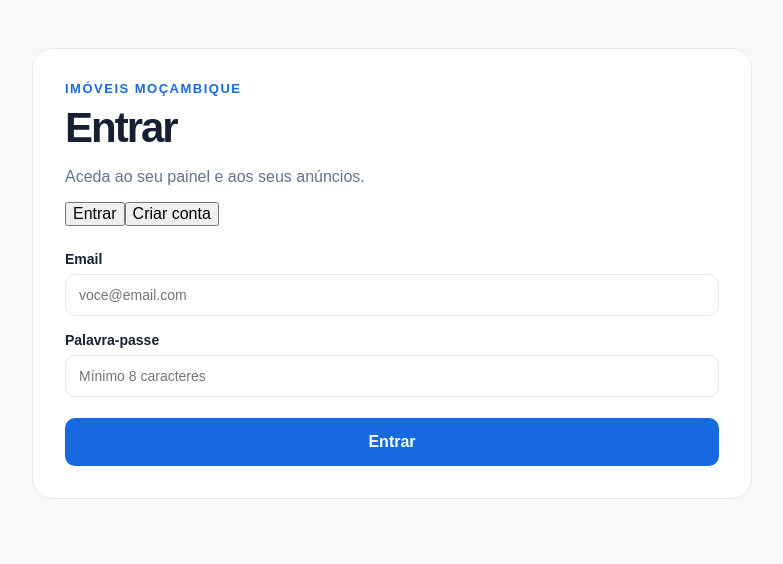
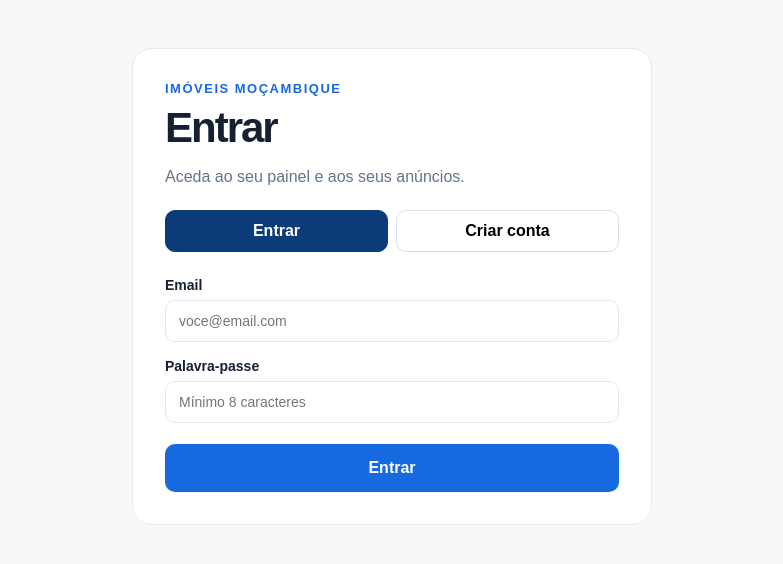
Before and after one commit to Jaylowkey/Imoveis, a Next.js app: page /auth in a window 1280 px wide. Shown: the top 564 px of the page, without its empty margins (248-1031 px from the left). Built offline with nearby package versions, Linux system fonts and the light colour scheme.

Commit message:
style authentication and moderation UI

```diff
--- a/app/globals.css
+++ b/app/globals.css
@@ -51,3 +51,7 @@ button,input,select,textarea { font:inherit; } button { cursor:pointer; } a { co
 .publish-form button:disabled { opacity:.65; cursor:wait; }
 @media (max-width:850px){ .stats-grid{grid-template-columns:1fr 1fr}.dashboard-header{align-items:start;flex-direction:column} }
 @media (max-width:520px){ .stats-grid{grid-template-columns:1fr 1fr}.dashboard-header h1{font-size:34px} }
+
+.auth-card{max-width:520px}.auth-tabs{display:grid;grid-template-columns:1fr 1fr;gap:8px;margin:24px 0}.auth-tabs button{border:1px solid #d9e0ea;background:#fff;padding:11px;border-radius:10px;font-weight:700;cursor:pointer}.auth-tabs button.active{background:#0b3b78;color:#fff;border-color:#0b3b78}
+.moderation-list,.property-list{display:grid;gap:12px}.moderation-item,.property-row{display:flex;align-items:center;justify-content:space-between;gap:20px;border:1px solid #e5e9ef;border-radius:14px;padding:18px;background:#fff}.moderation-item h3,.property-row h3{margin:0 0 5px}.moderation-item p,.property-row p{margin:3px 0}.moderation-actions{display:flex;gap:8px;flex-shrink:0}.status-badge{padding:7px 10px;border-radius:999px;font-size:12px;font-weight:800}.status-published{background:#e7f7ed;color:#16733a}.status-pending{background:#fff4d6;color:#8a5b00}.status-rejected{background:#fdeaea;color:#a52b2b}.status-archived{background:#eef1f5;color:#667085}
+@media(max-width:700px){.moderation-item,.property-row{align-items:flex-start;flex-direction:column}.moderation-actions{width:100%}.moderation-actions .btn{flex:1}}
```
